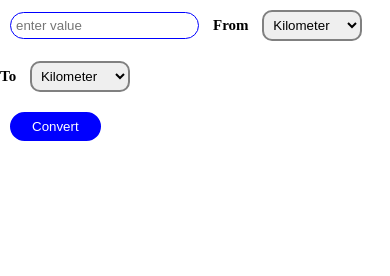
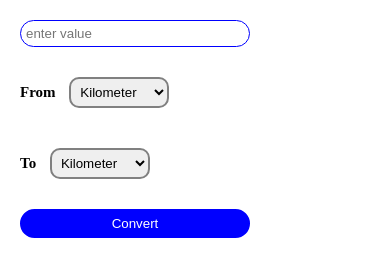
Before and after one commit to Mohd-Sameer01/unit_converter, a plain HTML site: page index.html in a window 390 px wide. Drawn offline with Linux system fonts and the light colour scheme.

Commit message:
responsive design upgraded

```diff
--- a/index.html
+++ b/index.html
@@ -1,13 +1,17 @@
 <!DOCTYPE html>
 <html>
+
 <head>
     <title>mohd sameer </title>
     <link rel="stylesheet" href="learn.css">
     <script src="learn.js"></script>
-        <meta name="viewport" content="width=device-width, initial-scale=1.0"/>
+    <meta name="viewport" content="width=device-width, initial-scale=1.0" />
 </head>
+
 <body>
+    <div class="container">
         <input onclick="okay()" id="input" type="number" placeholder="enter value">
+        <div>
             <h1> From </h1>
             <select id="fromUnit">
                 <option> Kilometer </option>
@@ -15,6 +19,8 @@
                 <option> Centimeter </option>
                 <option> Milimeter </option>
             </select>
+        </div>
+        <div>
             <h1>To </h1>
             <select id="toUnit">
                 <option> Kilometer </option>
@@ -22,7 +28,10 @@
                 <option> Centimeter </option>
                 <option> Milimeter </option>
             </select>
+        </div>
         <button id="btn" onclick="conversion()"> Convert </button>
         <p id="answersheet"></p>
+    </div>
 </body>
+
 </html>
--- a/learn.css
+++ b/learn.css
@@ -9,6 +9,7 @@ input {
     margin: 10px;
     border: 1px solid blue;
     border-radius: 15px;
+    display: block;
 }
 
 select {
@@ -36,3 +37,13 @@ h1 {
 p {
     color: blue;
 }
+
+div {
+    padding: 10px;
+}
+
+.container {
+    display: flex;
+    flex-direction: column;
+    max-width: 250px;
+}
```
Lines whose indentation alone changed are shown as unchanged.
